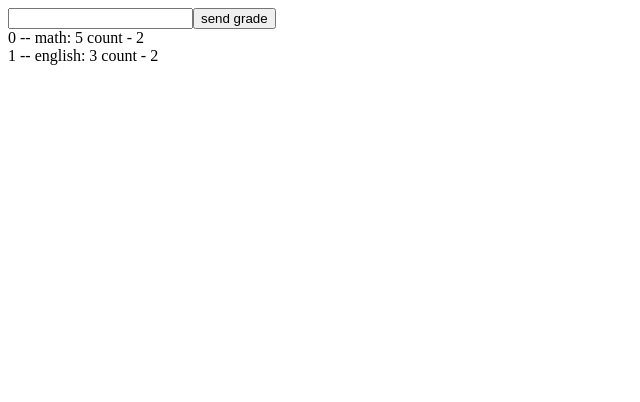
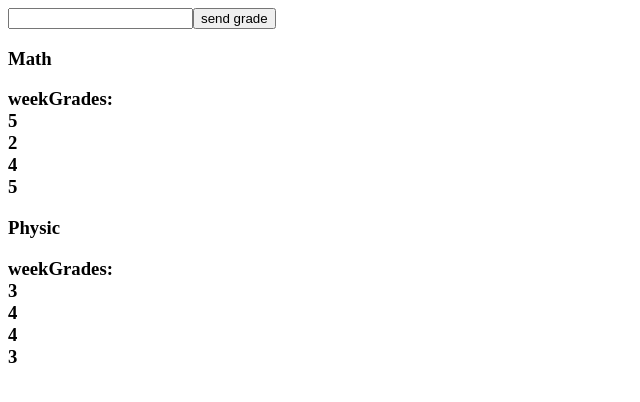
Before and after one commit to RuslanPer/angular-test, an Angular app: page / in a window 1280 px wide. Shown: the top 402 px of the page, without its empty margins (0-640 px from the left). Built offline with nearby package versions, Linux system fonts and the light colour scheme.

Commit message:
09.2 NgFor

```diff
--- a/src/app/parent/parent.component.html
+++ b/src/app/parent/parent.component.html
@@ -1,6 +1,17 @@
 <div>
   <app-child (sendGradeEvent)="getGrade($event)"></app-child>
-  <div *ngFor="let el of grades; index as i; count as count; even as even">
-    {{ i }} -- {{ el }} count - {{ count }}
+  <!--  <div *ngFor="let el of grades; index as i; count as count; even as even">-->
+  <!--    {{ i }} &#45;&#45; {{ el }} count - {{ count }}-->
+  <!--  </div>-->
+  <div *ngFor="let lesson of lessons">
+    <h3>{{ lesson.title }}</h3>
+    <div>
+      <h3>
+        weekGrades:
+        <div *ngFor="let grade of lesson.weekGrades">
+          {{ grade.grade }}
+        </div>
+      </h3>
+    </div>
   </div>
 </div>
--- a/src/app/parent/parent.component.ts
+++ b/src/app/parent/parent.component.ts
@@ -1,4 +1,15 @@
 import { Component } from '@angular/core'
+
+interface WeekGrade {
+  id: number
+  grade: number
+}
+
+interface Lesson {
+  id: number
+  title: string
+  weekGrades: WeekGrade[]
+}
 
 @Component({
   selector: 'app-parent',
@@ -6,9 +17,54 @@ import { Component } from '@angular/core'
   styleUrls: ['./parent.component.scss'],
 })
 export class ParentComponent {
-  grades: string[] = ['math: 5', 'english: 3']
+  lessons: Lesson[] = [
+    {
+      id: 0,
+      title: 'Math',
+      weekGrades: [
+        {
+          id: 0,
+          grade: 5,
+        },
+        {
+          id: 1,
+          grade: 2,
+        },
+        {
+          id: 2,
+          grade: 4,
+        },
+        {
+          id: 3,
+          grade: 5,
+        },
+      ],
+    },
+    {
+      id: 1,
+      title: 'Physic',
+      weekGrades: [
+        {
+          id: 0,
+          grade: 3,
+        },
+        {
+          id: 1,
+          grade: 4,
+        },
+        {
+          id: 2,
+          grade: 4,
+        },
+        {
+          id: 3,
+          grade: 3,
+        },
+      ],
+    },
+  ]
 
   getGrade(grade: string) {
-    this.grades.push(grade)
+    // this.grades.push(grade)
   }
 }
```
